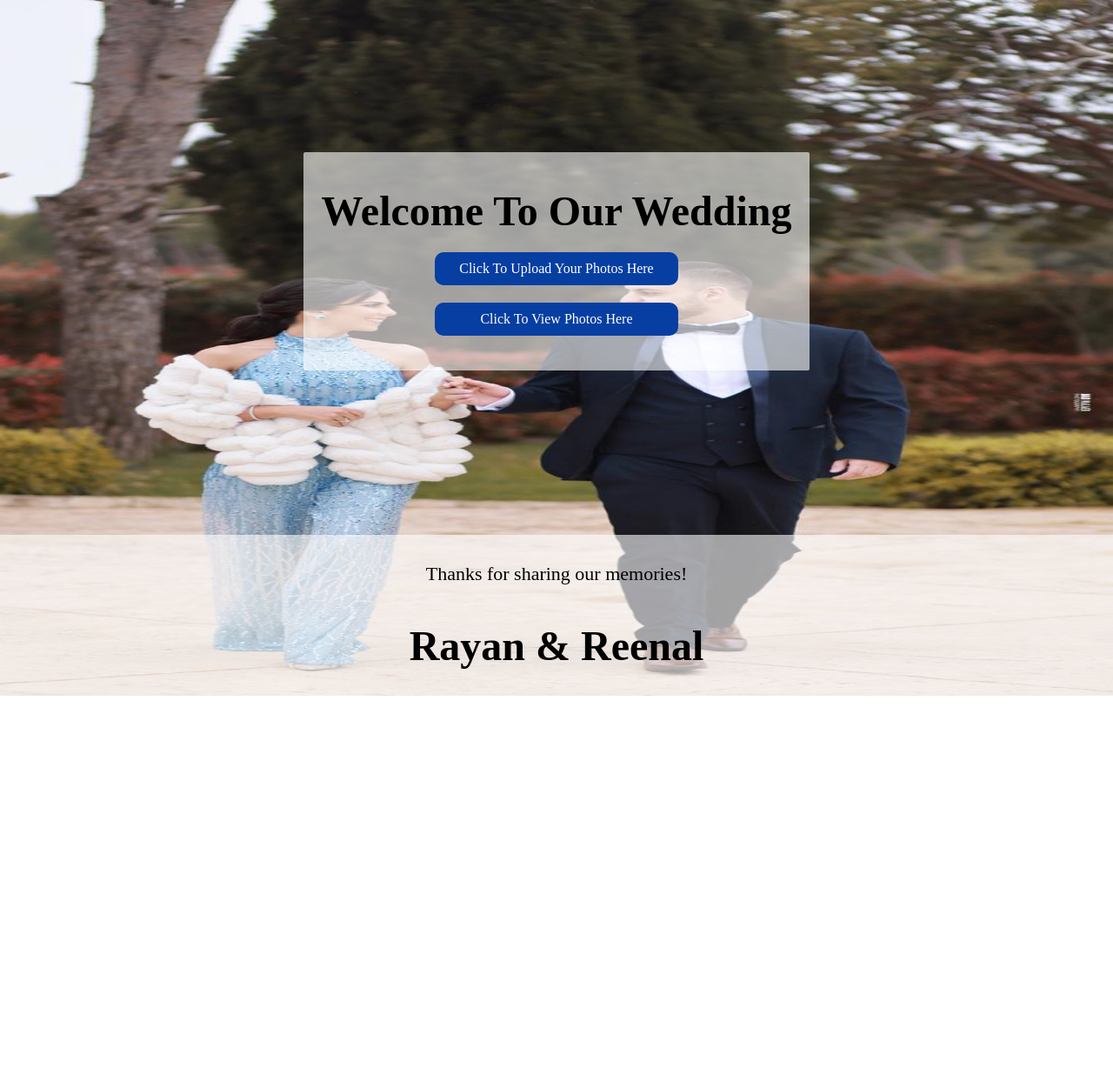
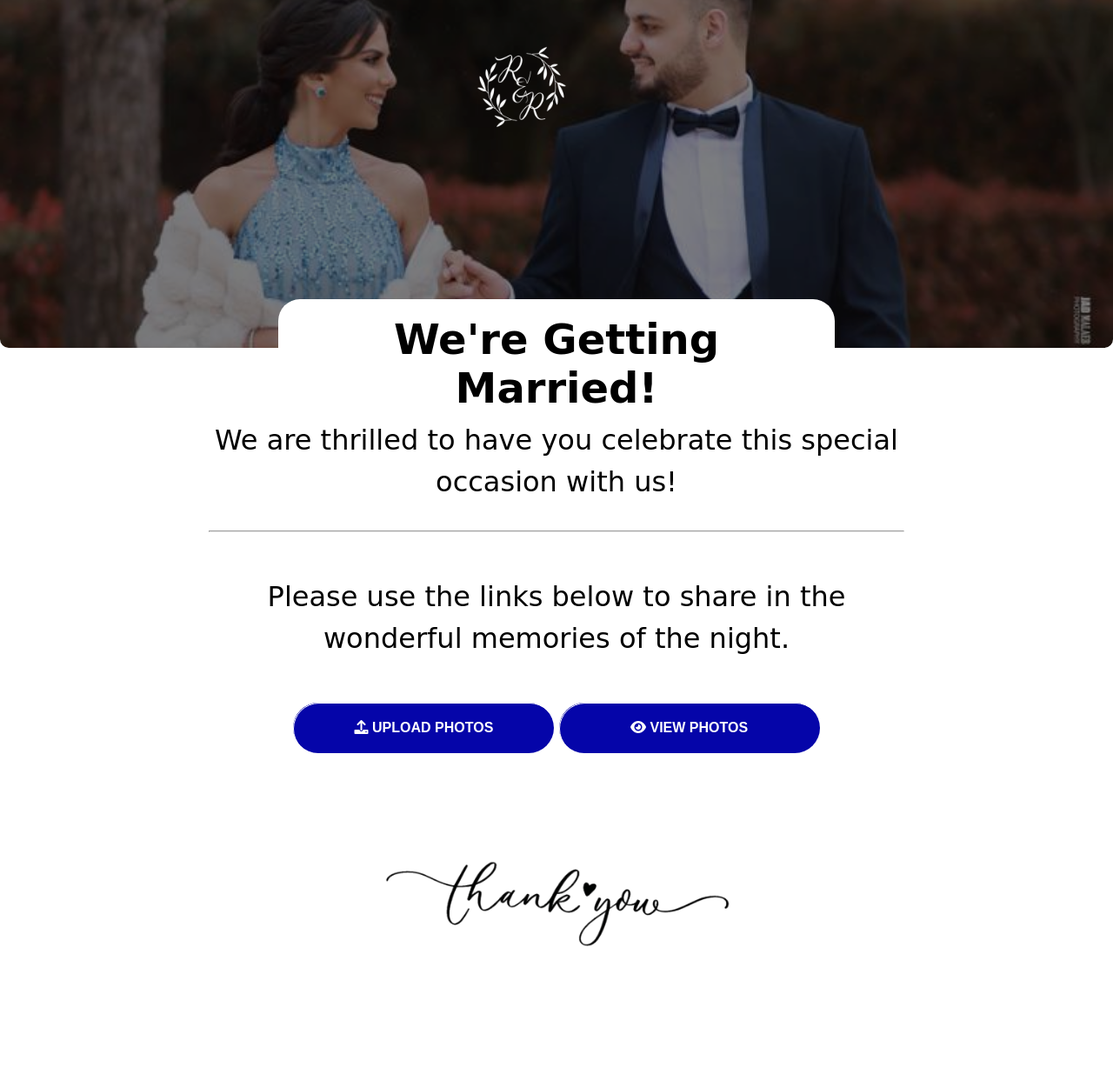
Before and after one commit to OmarShayya/Rayan-Wedding, a plain HTML site: page index.html in a window 1280 px wide. Shown: the whole page at 87% size. Before the commit the page ends 800 px from the top, so only its background shows below. Drawn offline with Linux system fonts and the light colour scheme; a web font is replaced by a local one.

Commit message:
first commit

```diff
--- a/index.css
+++ /dev/null
@@ -1,136 +0,0 @@
-/* #### Generated By: http://www.cufonfonts.com #### */
-@font-face {
-    font-family: 'Coronet';
-    font-style: normal;
-    font-weight: normal;
-    src: local('Coronet'), url('Coronet.woff') format('woff');
-}
-
-body {
-    margin: 0;
-    padding: 0;
-    font-family: 'Coronet';
-    height: 100vh;
-    overflow: hidden;
-    position: relative;
-    display: flex;
-    justify-content: center;
-    align-items: center;
-}
-
-.background {
-    position: fixed;
-    top: 0;
-    left: 0;
-    width: 300%;
-    height: 100%;
-    display: flex;
-    z-index: -2;
-}
-
-.background img {
-    width: 100vw;
-    height: 100vh;
-}
-
-.container {
-    display: flex;
-    justify-content: center;
-    align-items: center;
-    flex-direction: column;
-    padding: 20px;
-    box-sizing: border-box;
-    position: relative;
-    z-index: 1;
-}
-
-.content-wrapper {
-    width: 100%;
-    text-align: center;
-}
-
-.content {
-    background: rgba(255, 255, 255, 0.6);
-    padding: 20px;
-    border-radius: 2px;
-    max-width: 600px;
-    margin-top: -200px;
-}
-
-h1 {
-    font-size: 3em;
-    margin: 20px 0;
-}
-
-a {
-    background-color: #063ea2;
-    color: white;
-    margin-bottom: 20px;
-    padding: 10px;
-    border-radius: 10px;
-    text-decoration: none;
-    font-family: 'Times New Roman', Times, serif;
-    width: 80%;
-    max-width: 260px;
-    display: inline-block;
-    text-align: center;
-}
-
-a:hover {
-    background-color: #032a6f;
-    color: blue;
-}
-
-.footer {
-    position: fixed;
-    bottom: 0;
-    display: flex;
-    justify-content: center;
-    align-items: center;
-    flex-direction: column;
-    width: 100%;
-    background: rgba(255, 255, 255, 0.6);
-    padding: 10px 0;
-}
-
-p {
-    font-size: 22px;
-}
-
-/* Media Queries */
-@media (max-width: 768px) {
-    h1 {
-        font-size: 3em;
-    }
-
-    a {
-        width: 80%;
-    }
-}
-
-@media (max-width: 480px) {
-    .content {
-        background: rgba(255, 255, 255, 0.6);
-        width: 100%;
-        margin: 0;
-        margin-top: -100px;
-        margin-left: -20px;
-        /* Make background less opaque */
-    }
-
-    h1 {
-        font-size: 2em;
-        margin-top: 0;
-    }
-
-    a {
-        width: 92%;
-        max-width: none;
-        font-size: 0.9em;
-    }
-
-    p {
-
-        margin-top: 0;
-    }
-}
--- a/index.html
+++ b/index.html
@@ -3,44 +3,87 @@
   <head>
     <meta charset="UTF-8" />
     <meta name="viewport" content="width=device-width, initial-scale=1.0" />
-    <title>Rayan Wedding</title>
-    <link rel="stylesheet" href="index.css" />
+    <title>Rayan & Reenal's Wedding</title>
+    <link rel="stylesheet" href="styles.css" />
+    <link
+      rel="stylesheet"
+      href="https://cdnjs.cloudflare.com/ajax/libs/font-awesome/6.0.0-beta3/css/all.min.css"
+    />
+    <link
+      href="https://fonts.googleapis.com/css2?family=Coronet&display=swap"
+      rel="stylesheet"
+    />
   </head>
   <body>
-    <div class="background">
-      <!-- <img
-        src="https://cdn.rsvpify.com/users/686812/3483878/Picture1.jpg"
-        alt="Image 1"
-      />
-      <img
-        src="https://cdn.rsvpify.com/users/686812/3488826/IMG_9940.JPG"
-        alt="Image 2"
-      /> -->
-      <img src="assets/image1.jpg" alt="Image 3" />
-    </div>
-    <div class="container">
-      <div class="content-wrapper">
-        <div class="content">
-          <h1>Welcome To Our Wedding</h1>
-          <a
-            href="https://weduploader.com/upload/cYUnt6WoT48jNwH0"
-            target="_blank"
-            rel="noopener noreferrer"
-            >Click To Upload Your Photos Here</a
-          >
-          <a
-            href="https://drive.google.com/drive/folders/19F8NWThBIFIQHW0FNlC4LtIttbOInsAt?usp=sharing"
-            target="_blank"
-            rel="noopener noreferrer"
-            >Click To View Photos Here</a
-          >
-        </div>
+    <header class="header">
+      <img src="assets/image1.jpg" alt="Wedding" class="header-image" />
+      <div class="overlay">
+        <img src="assets/Picture2.png" class="logo" />
       </div>
-      <div class="footer">
-        <p>Thanks for sharing our memories!</p>
-        <h1>Rayan & Reenal</h1>
+    </header>
+    <div class="title">We're Getting Married!</div>
+    <section class="content">
+      <div class="intro">
+        <p class="description">
+          We are thrilled to have you celebrate this special occasion with us!
+        </p>
+        <hr />
+        <p class="description">
+          Please use the links below to share in the wonderful memories of the
+          night.
+        </p>
       </div>
-    </div>
-    <!-- <script src="index.js"></script> -->
+      <div class="buttons">
+        <button
+          class="blob-btn"
+          onclick="window.location.href='https://weduploader.com/upload/cYUnt6WoT48jNwH0';"
+        >
+          <i class="fas fa-upload"></i> Upload Photos
+          <span class="blob-btn__inner">
+            <span class="blob-btn__blobs">
+              <span class="blob-btn__blob"></span>
+              <span class="blob-btn__blob"></span>
+              <span class="blob-btn__blob"></span>
+              <span class="blob-btn__blob"></span>
+            </span>
+          </span>
+        </button>
+        <button
+          class="blob-btn"
+          onclick="window.location.href='https://drive.google.com/drive/folders/19F8NWThBIFIQHW0FNlC4LtIttbOInsAt?usp=sharing';"
+        >
+          <i class="fas fa-eye"></i> View Photos
+          <span class="blob-btn__inner">
+            <span class="blob-btn__blobs">
+              <span class="blob-btn__blob"></span>
+              <span class="blob-btn__blob"></span>
+              <span class="blob-btn__blob"></span>
+              <span class="blob-btn__blob"></span>
+            </span>
+          </span>
+        </button>
+      </div>
+    </section>
+    <footer>
+      <img src="assets/thank-you.png" alt="Thank You" class="thankyou" />
+    </footer>
+    <svg xmlns="http://www.w3.org/2000/svg" version="1.1">
+      <defs>
+        <filter id="goo">
+          <feGaussianBlur
+            in="SourceGraphic"
+            result="blur"
+            stdDeviation="10"
+          ></feGaussianBlur>
+          <feColorMatrix
+            in="blur"
+            mode="matrix"
+            values="1 0 0 0 0 0 1 0 0 0 0 0 1 0 0 0 0 0 21 -7"
+            result="goo"
+          ></feColorMatrix>
+          <feBlend in2="goo" in="SourceGraphic" result="mix"></feBlend>
+        </filter>
+      </defs>
+    </svg>
   </body>
 </html>
--- /dev/null
+++ b/styles.css
@@ -0,0 +1,238 @@
+/* styles.css */
+
+@import url('https://fonts.googleapis.com/css2?family=Coronet&display=swap');
+
+body {
+    margin: 0;
+    padding: 0;
+    font-family: 'Coronet', cursive;
+    overflow-x: hidden;
+    background-color: white;
+}
+
+.header {
+    position: relative;
+    width: 100%;
+    height: 50vh;
+    overflow: hidden;
+}
+
+.header-image {
+    width: 100%;
+    height: 100%;
+    object-fit: cover;
+    filter: brightness(50%);
+    border-bottom-left-radius: 10px;
+    border-bottom-right-radius: 10px;
+}
+
+.overlay {
+    position: absolute;
+    top: 50%;
+    left: 50%;
+    transform: translate(-50%, -50%);
+    text-align: center;
+    color: #fff;
+}
+
+.logo {
+    width: 200px;
+    position: absolute;
+    top: -200px;
+    left: -140px;
+}
+
+.title {
+    display: flex;
+    justify-content: center;
+    align-items: center;
+    text-align: center;
+    font-size: 3rem;
+    font-weight: bold;
+    position: absolute;
+    top: 43%;
+    left: 50%;
+    transform: translateX(-50%);
+    background-color: white;
+    padding: 18px;
+    z-index: 99999999999;
+    border-radius: 25px;
+}
+
+.content {
+    padding: 2rem;
+    z-index: 99;
+    text-align: center;
+}
+
+.intro {
+    max-width: 800px;
+    margin: 0 auto;
+}
+
+.description {
+    font-size: 2rem;
+    line-height: 1.5;
+    margin-top: 50px;
+}
+
+.buttons {
+    margin-top: 50px;
+    text-align: center;
+}
+
+.blob-btn {
+    z-index: 1;
+    position: relative;
+    padding: 20px;
+    margin-bottom: 30px;
+    text-align: center;
+    text-transform: uppercase;
+    color: white;
+    font-size: 16px;
+    font-weight: bold;
+    background-color: transparent;
+    outline: none;
+    border: none;
+    transition: color 0.5s;
+    cursor: pointer;
+    border-radius: 30px;
+    width: 90%;
+    max-width: 300px;
+    display: inline-block;
+}
+
+.blob-btn:before {
+    content: "";
+    z-index: 1;
+    position: absolute;
+    left: 0;
+    top: 0;
+    width: 100%;
+    height: 100%;
+    border: 1px solid white;
+    border-radius: 30px;
+}
+
+.blob-btn:after {
+    content: "";
+    z-index: -2;
+    position: absolute;
+    left: 3px;
+    top: 3px;
+    width: 100%;
+    height: 100%;
+    transition: all 0.3s 0.2s;
+    border-radius: 30px;
+}
+
+.blob-btn:hover {
+    color: #0505A9;
+}
+
+.blob-btn:hover:after {
+    transition: all 0.3s;
+    left: 0;
+    top: 0;
+}
+
+.blob-btn__inner {
+    z-index: -1;
+    overflow: hidden;
+    position: absolute;
+    left: 0;
+    top: 0;
+    width: 100%;
+    height: 100%;
+    border-radius: 30px;
+    background: #0505A9;
+}
+
+.blob-btn__blobs {
+    position: relative;
+    display: block;
+    height: 100%;
+    filter: url('#goo');
+}
+
+.blob-btn__blob {
+    position: absolute;
+    top: 2px;
+    width: 25%;
+    height: 100%;
+    background: white;
+    border-radius: 100%;
+    transform: translate3d(0, 150%, 0) scale(1.4);
+    transition: transform 0.45s;
+}
+
+.blob-btn__blob:nth-child(1) {
+    left: 0;
+    transition-delay: 0s;
+}
+
+.blob-btn__blob:nth-child(2) {
+    left: 25%;
+    transition-delay: 0.08s;
+}
+
+.blob-btn__blob:nth-child(3) {
+    left: 50%;
+    transition-delay: 0.16s;
+}
+
+.blob-btn__blob:nth-child(4) {
+    left: 75%;
+    transition-delay: 0.24s;
+}
+
+.blob-btn:hover .blob-btn__blob {
+    transform: translateZ(0) scale(1.4);
+}
+
+footer {
+    display: flex;
+    justify-content: center;
+    align-items: center;
+}
+
+.thankyou {
+    margin-top: 50px;
+    width: 400px;
+}
+
+/* Responsive Design */
+@media (max-width: 600px) {
+    .header {
+        height: 40vh;
+    }
+
+    .logo {
+        width: 120px;
+        top: -180px;
+        left: -66px;
+    }
+
+    .title {
+        font-size: 2rem;
+        padding: 12px;
+        margin-top: -14%;
+        width: 240px;
+        background-color: rgb(234, 240, 252);
+    }
+
+    .description {
+        font-size: 1.9rem;
+        margin-top: 30px;
+    }
+
+    .blob-btn {
+        padding: 15px;
+        font-size: 14px;
+    }
+
+    .thankyou {
+        margin-top: 50px;
+        width: 200px;
+    }
+}
```
Also changed, not shown: assets/Picture1.jpg (added), assets/Picture2.png (added), assets/flower.png (added), assets/thank-you.png (added).
